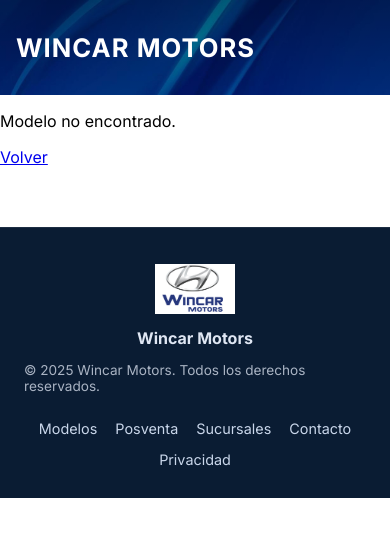
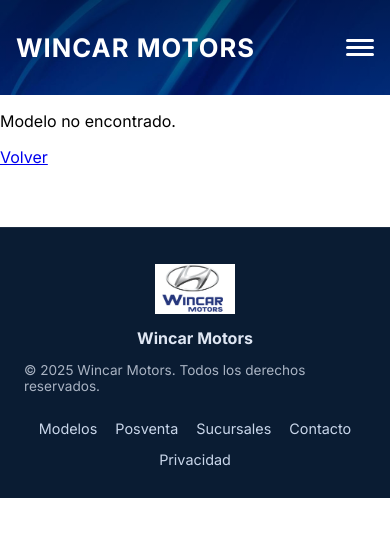
Before and after one commit to juliocoombes/Wincar, a React (Vite) app: page /modelos/1 in a window 390 px wide. Shown: the top 536 px of the page. Built offline with nearby package versions, Linux system fonts and the light colour scheme; the HTML template or start-up script is replaced by a standard one.

Commit message:
correcciones

```diff
--- a/src/components/Contact/Contact.css
+++ b/src/components/Contact/Contact.css
@@ -77,22 +77,26 @@
 }
 
 /* Redes */
+/* Redes minimalista */
 .contact-social .social-icon {
   display: inline-flex;
   align-items: center;
   justify-content: center;
-  width: 30px;
-  height: 30px;
-  background: #ffffff;
-  border-radius: 50%;
-  border: 1px solid rgba(16,49,102,0.15);
-  box-shadow: 0 2px 10px rgba(0,0,0,0.06);
-  transition: 0.15s ease;
+  width: 24px;      /* tamaño recomendado */
+  height: 24px;
+  transition: transform 0.15s ease, opacity 0.15s ease;
+}
+
+.contact-social .social-icon img,
+.contact-social .social-icon svg {
+  width: 24px;
+  height: 24px;
+  object-fit: contain;
 }
 
 .contact-social .social-icon:hover {
-  transform: translateY(-3px);
-  border-color: #103166;
+  transform: translateY(-2px);
+  opacity: 0.8;
 }
 
 
--- a/src/components/Hero/Hero.css
+++ b/src/components/Hero/Hero.css
@@ -194,7 +194,7 @@
 /* MOBILE (menos de 480px) */
 @media (max-width: 480px) {
   .hero {
-    padding: 28px 0 35px;
+    padding: 42px 0 35px;
     min-height: 300px;
     background-position: center 32%; /* mejor framing */
   }
@@ -211,8 +211,10 @@
     margin-bottom: 12px;
   }
 
-  .hero-info {
-    max-width: 85%;        /* evita que ocupe toda la pantalla */
+    .hero-info {
+    max-width: 90%;            /* un poco más ancho pero controlado */
+    margin-top: 0;             /* sacamos el -10px que lo pegaba arriba */
+    padding: 0 16px;           /* margen interno lateral extra */
   }
 
   /* --- BOTONES --- */
--- a/src/components/Navbar/Navbar.css
+++ b/src/components/Navbar/Navbar.css
@@ -148,4 +148,42 @@
     padding: 0 16px;
     gap: 16px;
   }
+  /* Animación hamburguesa → X */
+.hamburger {
+  position: relative;
+  z-index: 2000; /* arriba del menú */
+  display: none;
+  flex-direction: column;
+  justify-content: center;
+  gap: 4px;
+  width: 28px;
+  height: 24px;
+  background: transparent;
+  border: none;
+  padding: 0;
+  cursor: pointer;
 }
+
+.hamburger span {
+  display: block;
+  height: 3px;
+  width: 100%;
+  border-radius: 4px;
+  background: #ffffff;      /* blanco para que se vea sobre el banner */
+  transition: 0.2s ease;
+}
+
+/* Cambios cuando está OPEN */
+.hamburger.open span:nth-child(1) {
+  transform: translateY(7px) rotate(45deg);
+}
+
+.hamburger.open span:nth-child(2) {
+  opacity: 0;
+}
+
+.hamburger.open span:nth-child(3) {
+  transform: translateY(-7px) rotate(-45deg);
+}
+
+}
--- a/src/components/Navbar/Navbar.tsx
+++ b/src/components/Navbar/Navbar.tsx
@@ -43,14 +43,15 @@
 
           {/* Botón hamburguesa mobile */}
           <button
-            className="hamburger"
+  className={`hamburger ${open ? "open" : ""}`}
   onClick={() => setOpen((prev) => !prev)}
-            aria-label="Abrir menú"
+  aria-label={open ? "Cerrar menú" : "Abrir menú"}
 >
   <span />
   <span />
   <span />
 </button>
+
         </div>
       </div>
 
```
Lines whose indentation alone changed are shown as unchanged.
